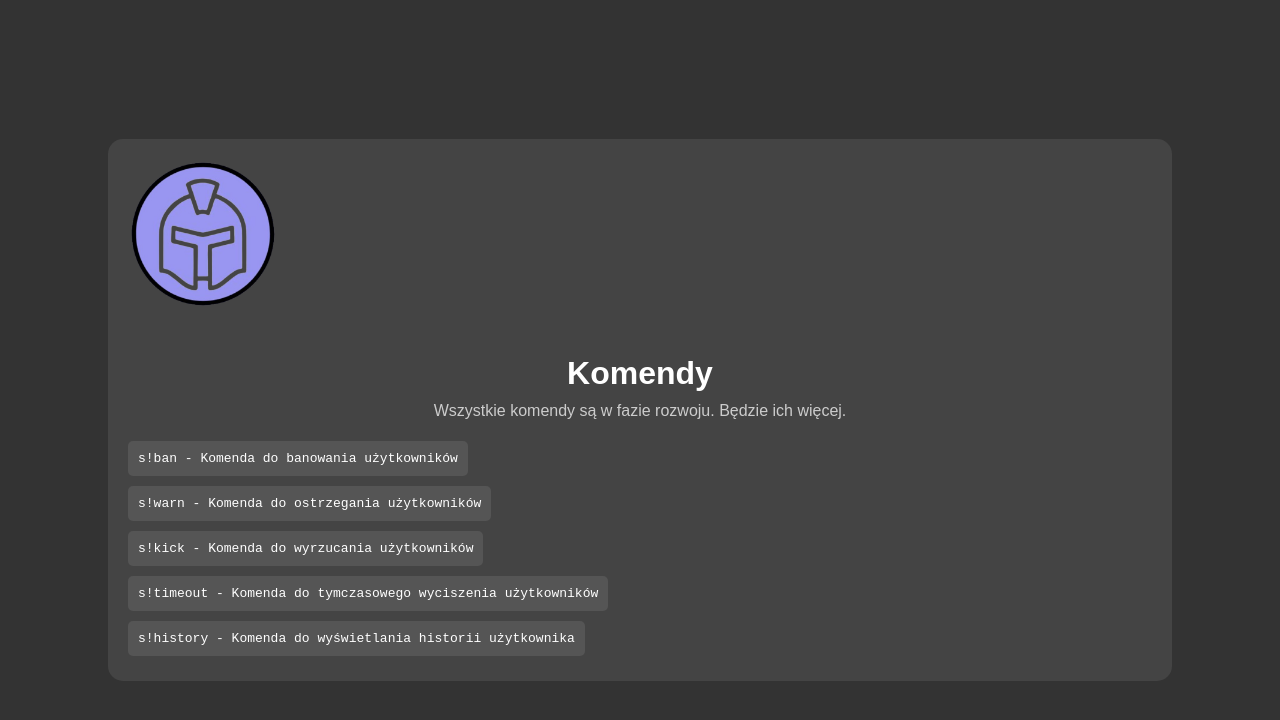
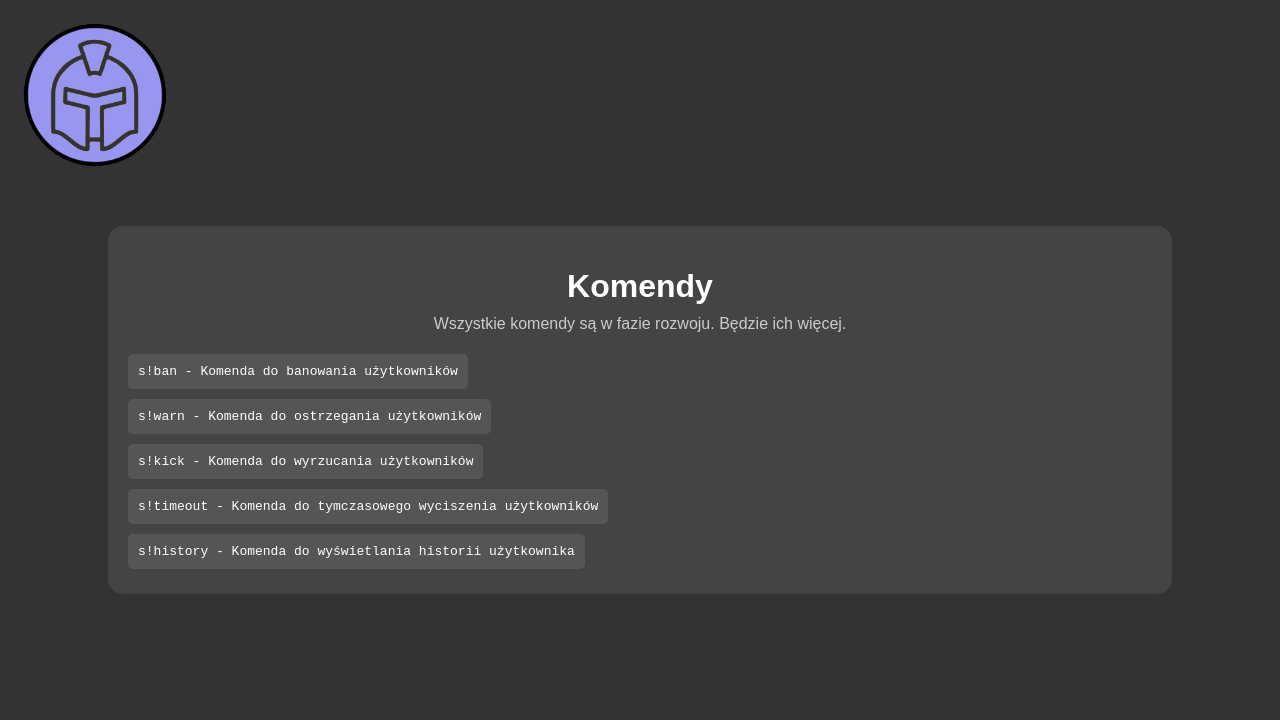
Before and after one commit to Blith621333828/sentinelweb, a plain HTML site: page commands.html in a window 1280 px wide. Drawn offline with Linux system fonts and the light colour scheme.

Commit message:
Update commands.html

```diff
--- a/commands.html
+++ b/commands.html
@@ -38,6 +38,9 @@
         .logo {
             width: 150px; /* Ustaw szerokość logo */
             margin-bottom: 20px;
+            position: absolute;
+            top: 20px; /* Odległość od góry */
+            left: 20px; /* Odległość od lewej */
         }
         h1 {
             margin-bottom: 10px;
```
